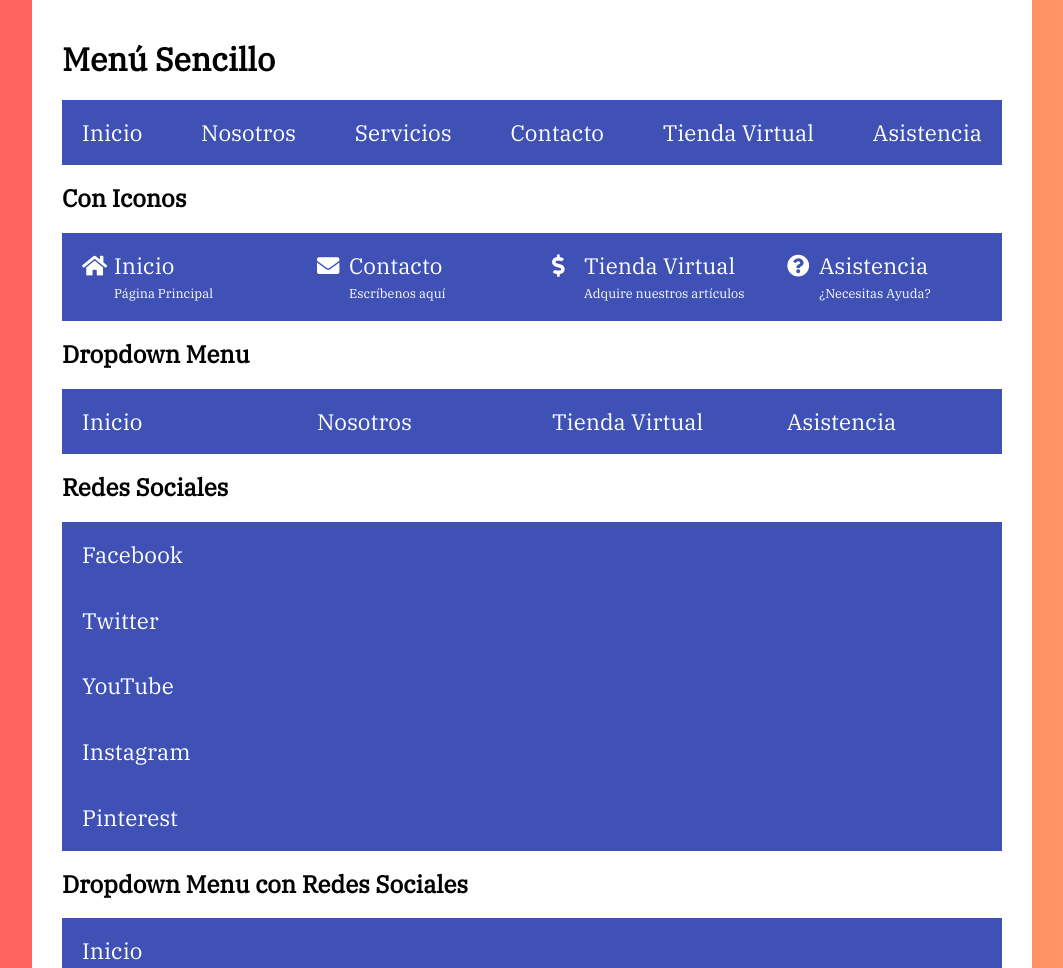
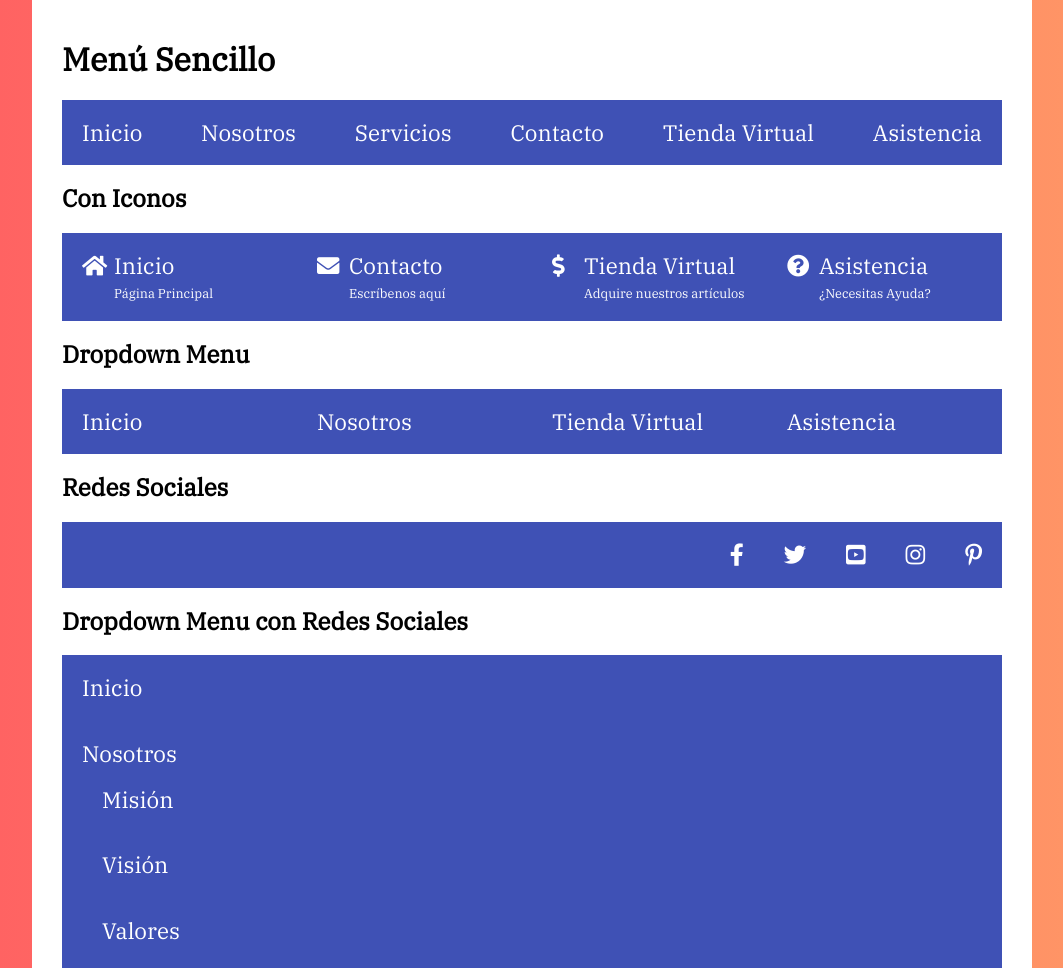
Before and after one commit to jlferrete/menus-flexbox, a plain HTML site: page index.html in a window 1280 px wide. Shown: the top 968 px of the page, without its empty margins (108-1171 px from the left). Drawn offline with nearby package versions, Linux system fonts and the light colour scheme.

Commit message:
Social share menu

```diff
--- a/index.html
+++ b/index.html
@@ -104,7 +104,7 @@
         </nav>
 
         <h2>Redes Sociales</h2>
-        <nav id="iconos">
+        <nav class="sociales">
             <ul>
                 <li>
                     <a href="http://facebook.com"><span> Facebook</span></a>
--- a/style.css
+++ b/style.css
@@ -149,3 +149,45 @@ nav ul a {
         margin: 0;
     }
 }
+
+
+/** Redes Socialaes**/
+
+.sociales ul li span {
+    display: none;
+}
+
+.sociales ul {
+    display: flex;
+    flex-wrap: wrap;
+    justify-content: flex-start;
+    justify-content: flex-end;
+    /* justify-content: center;
+    justify-content: space-around; */
+    /* justify-content: space-between; */
+    flex: 1 0 auto;
+}
+
+.sociales ul li a:before {
+    font-family: "Font Awesome 5 Brands";
+}
+
+.sociales ul li a[href*='facebook.com']::before {
+    content: "\f39e";
+}
+
+.sociales ul li a[href*='twitter.com']::before {
+    content: "\f099";
+}
+
+.sociales ul li a[href*='youtube.com']::before {
+    content: "\f431";
+}
+
+.sociales ul li a[href*='instagram.com']::before {
+    content: "\f16d";
+}
+
+.sociales ul li a[href*='pinterest.com']::before {
+    content: "\f231 ";
+}
```
